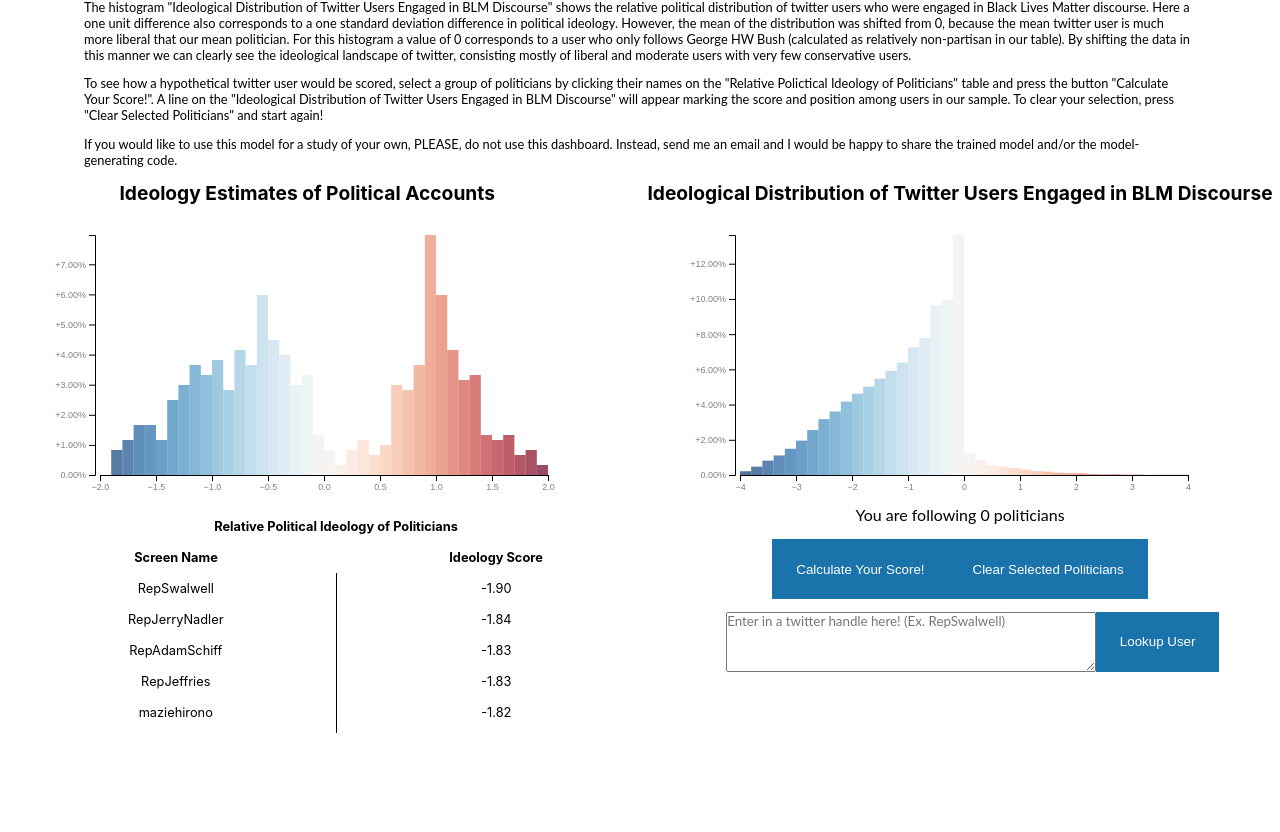
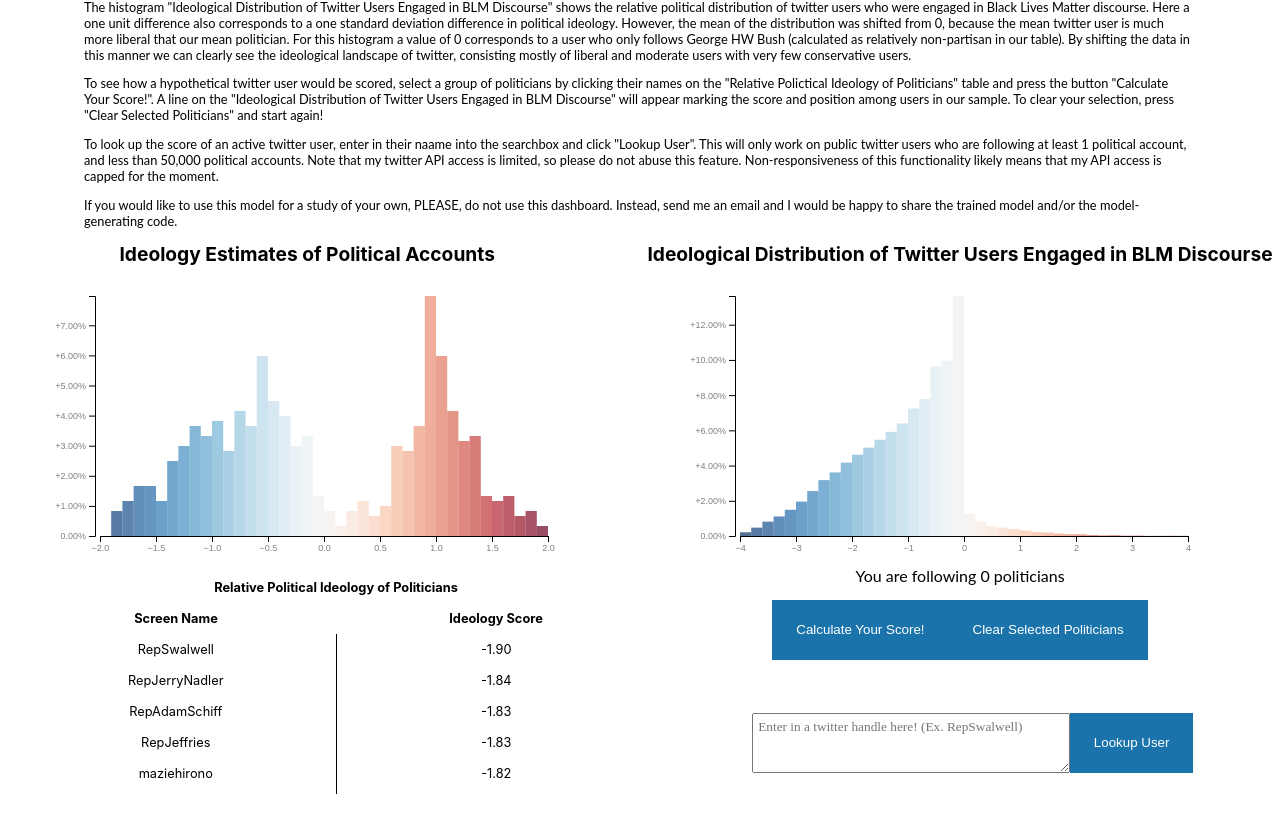
Before and after one commit to RTeresiOB/liquidplateau.com-FrontEndDev, a React (Create React App) app: page /Project in a window 1280 px wide. Shown: the part 320-1152 px from the top of the page. Before the commit the page ends 1069 px from the top, so only its background shows below. Built offline with nearby package versions, Linux system fonts and the light colour scheme.

Commit message:
Added some space above search bar and updated copy

```diff
--- a/src/Dashboard/Dashboard.js
+++ b/src/Dashboard/Dashboard.js
@@ -157,6 +157,9 @@ export default function Dashboard(props) {
                                         </p>
                                         <p style={{"text-align": "left",
                             'margin':'revert',
+                                        "font-size":"1vw"}}>To look up the score of an active twitter user, enter in their naame into the searchbox and click "Lookup User". This will only work on public twitter users who are following at least 1 political account, and less than 50,000 political accounts. Note that my twitter API access is limited, so please do not abuse this feature. Non-responsiveness of this functionality likely means that my API access is capped for the moment. </p>
+                                        <p style={{"text-align": "left",
+                            'margin':'revert',
                                         "font-size":"1vw"}}>If you would like to use this model for a study of your own, PLEASE, do not use this dashboard. Instead, send me an email and I would be happy to share the trained model and/or the model-generating code.</p>
                                         </div>
                 <div className='dashContainer' >
@@ -202,12 +205,14 @@ export default function Dashboard(props) {
                                 <div style={{"display":"flex",
                                                 justifyContent:"center",
                                                 "padding":"1vw",
-                                                "padding-left":"3vw"}}>
+                                                "padding-left":"3vw",
+                                                margin: '5vh'}}>
                                         <textarea style={{width:'55vw'}}
                                                     value={formState}
                                                     onChange={e => setFormState(e.target.value)}
-                                        style={{"font-family": 'Lato',
-                                                            "width":"65%"}}
+                                        style={{"font-family": 'Avenir',
+                                                            "width":"65%",
+                                                       padding:'5px' }}
                                                             placeholder="Enter in a twitter handle here! (Ex. RepSwalwell)"> </textarea>
                                         <button onClick={()=>{API.post('/TwitterIdeology/UserLookup',
                                             {'username': formState}).then( result => setPcaResult(result.data.userScore))}} > Lookup User </button>
```
